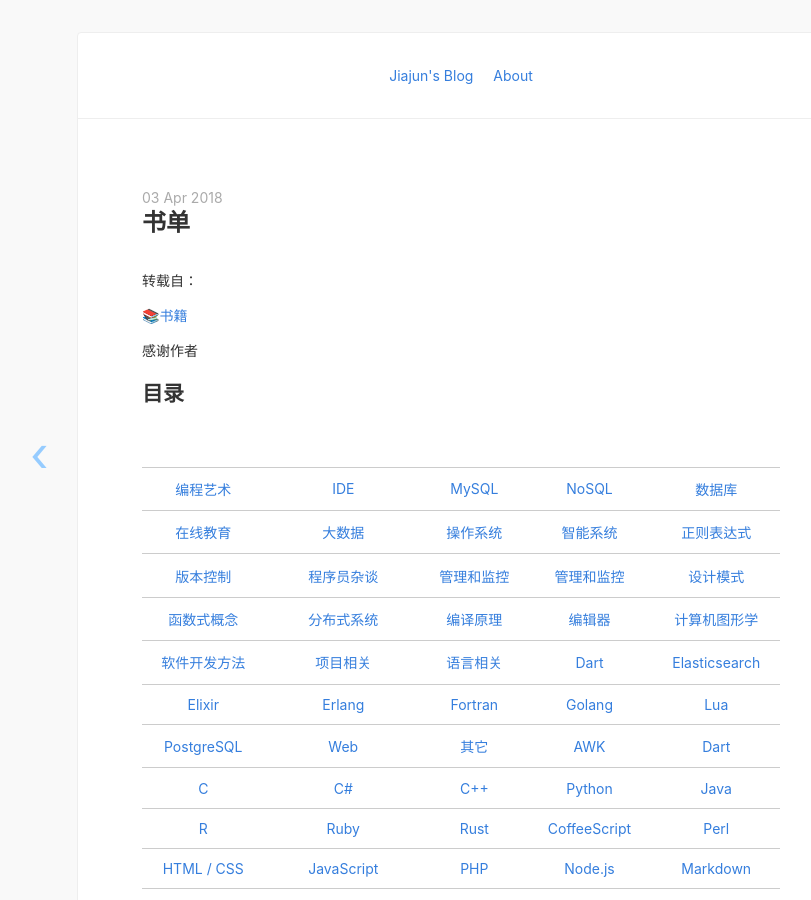
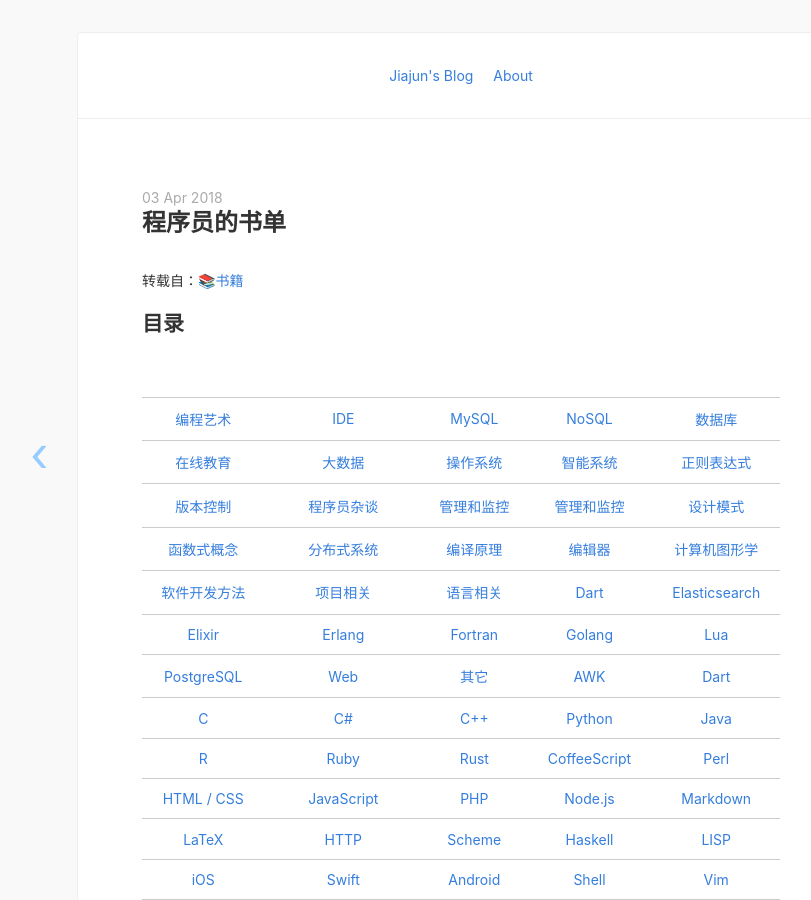
Before and after one commit to jiajunhit/jiajunhit.github.io, a Jekyll site: the page built from _posts/2018-04-03-程序员的书单.md, in a window 1280 px wide and 900 px high. Shown: the whole window, without its empty margins (179-990 px from the left). Built offline with Jekyll 4.4.1, drawn with Linux system fonts in a browser that asks for light colours; nearby versions of some CDN libraries; formulas are drawn with MathJax 3.

Commit message:
small modify

```diff
--- a/_posts/2018-04-03-书单.md
+++ b/_posts/2018-04-03-程序员的书单.md
@@ -1,8 +1,4 @@
-转载自：
-
-[📚书籍](https://github.com/EbookFoundation/free-programming-books)
-
-感谢作者
+转载自：[📚书籍](https://github.com/EbookFoundation/free-programming-books)
 
 ## 目录
 
```
